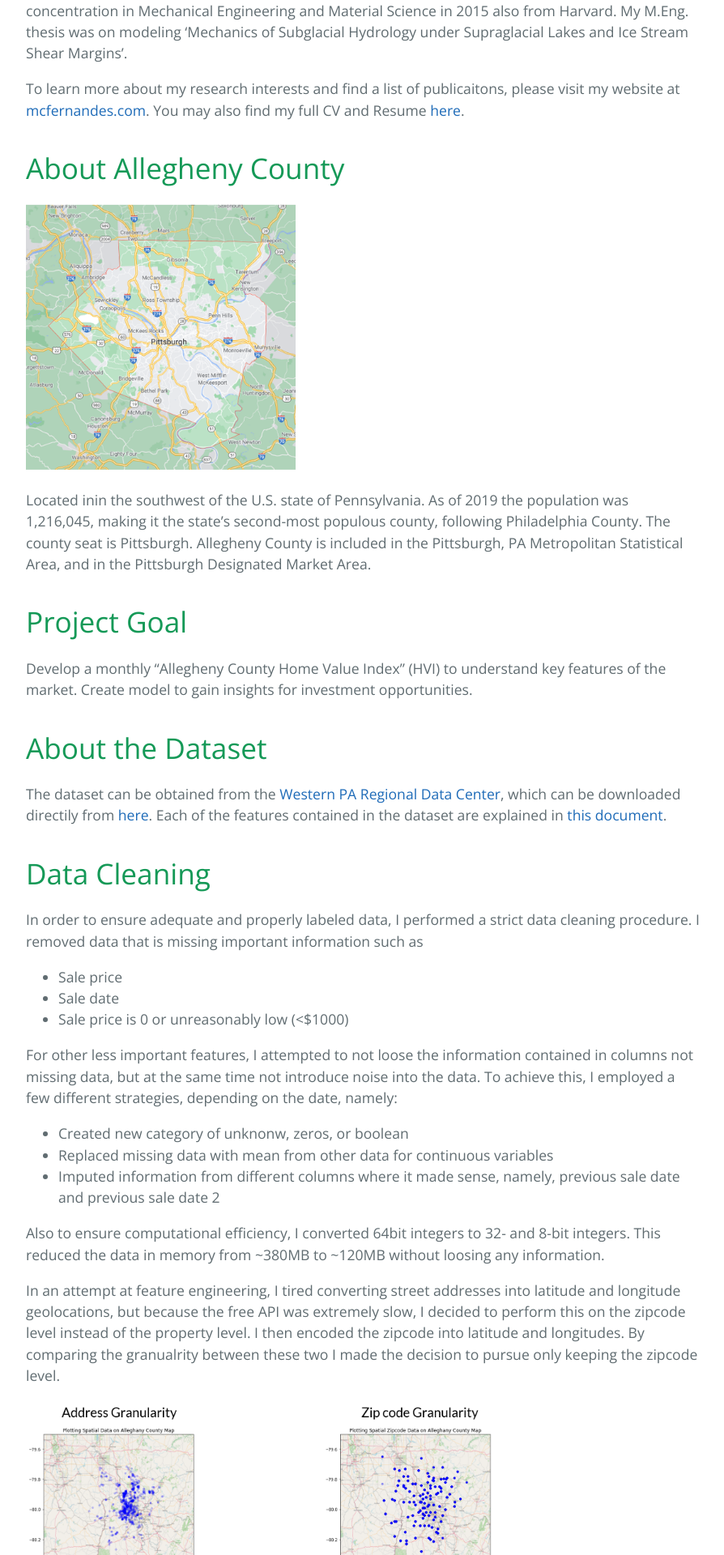
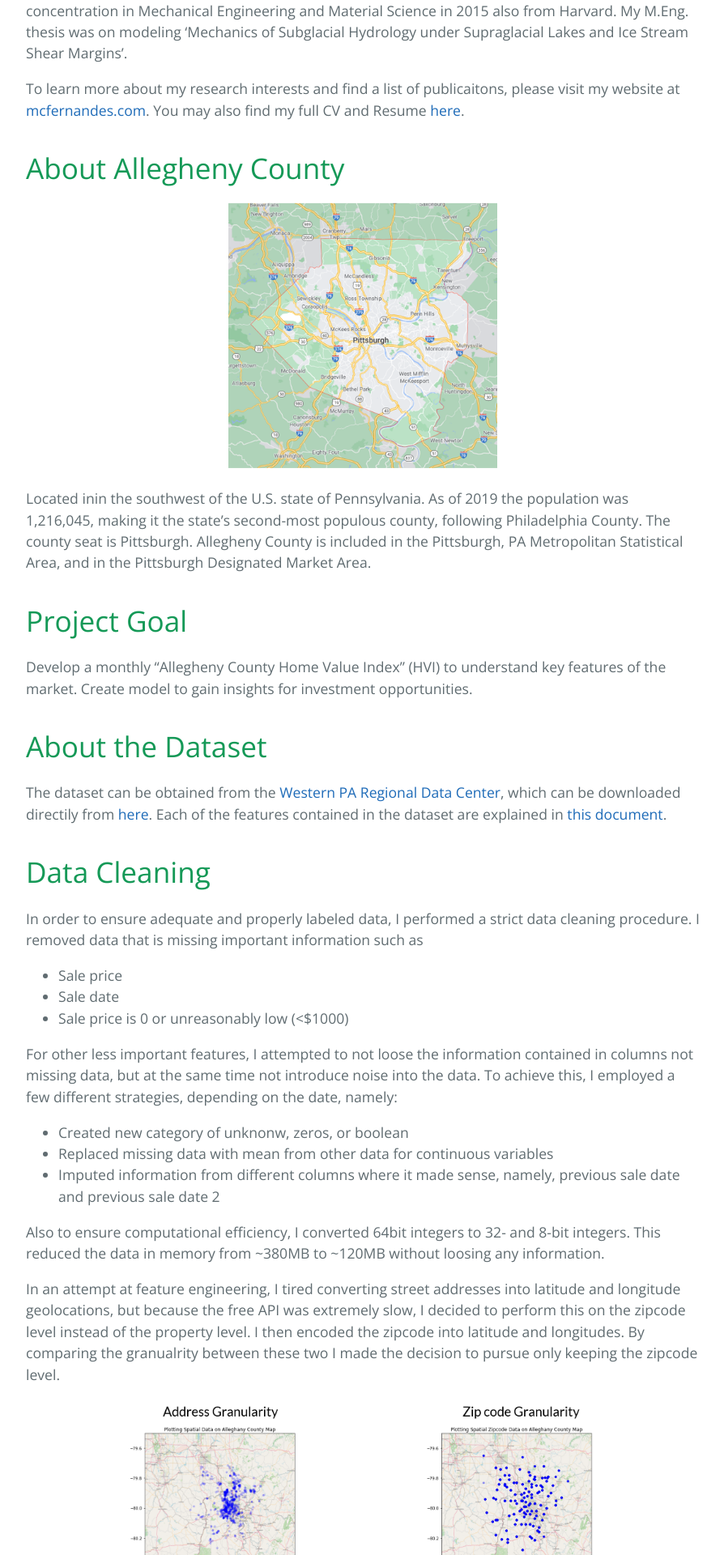
Before and after one commit to matheuscfernandes/fidelity-interview, a Jekyll site: the page built from index.md, in a window 1280 px wide. Shown: the part 746-2666 px from the top of the page at 81% size, without its empty margins (192-1086 px from the left). Built offline with Jekyll 4.4.1, drawn with Linux system fonts in a browser that asks for light colours.

Commit message:
centering images

```diff
--- a/index.md
+++ b/index.md
@@ -15,7 +15,9 @@ To learn more about my research interests and find a list of publicaitons, pleas
 
 
 # About Allegheny County
-<img src="./assets/alleghenyct.png" width='40%'>
+<div style="text-align:center"><img src="./assets/alleghenyct.png" width='40%'></div>
+
+
 
 Located inin the southwest of the U.S. state of Pennsylvania. As of 2019 the population was 1,216,045, making it the state's second-most populous county, following Philadelphia County. The county seat is Pittsburgh. Allegheny County is included in the Pittsburgh, PA Metropolitan Statistical Area, and in the Pittsburgh Designated Market Area.
 
@@ -42,7 +44,8 @@ Also to ensure computational efficiency, I converted 64bit integers to 32- and 8
 
 In an attempt at feature engineering, I tired converting street addresses into latitude and longitude geolocations, but because the free API was extremely slow, I decided to perform this on the zipcode level instead of the property level. I then encoded the zipcode into latitude and longitudes. By comparing the granualrity between these two I made the decision to pursue only keeping the zipcode level.
 
-<img src="./assets/geolocation.png" width='70%'>
+<div style="text-align:center"><img src="./assets/geolocation.png" width='70%'></div>
+
 
 Lastly, to ensure proper weighting between features, I standardized the dataset.
 
```
